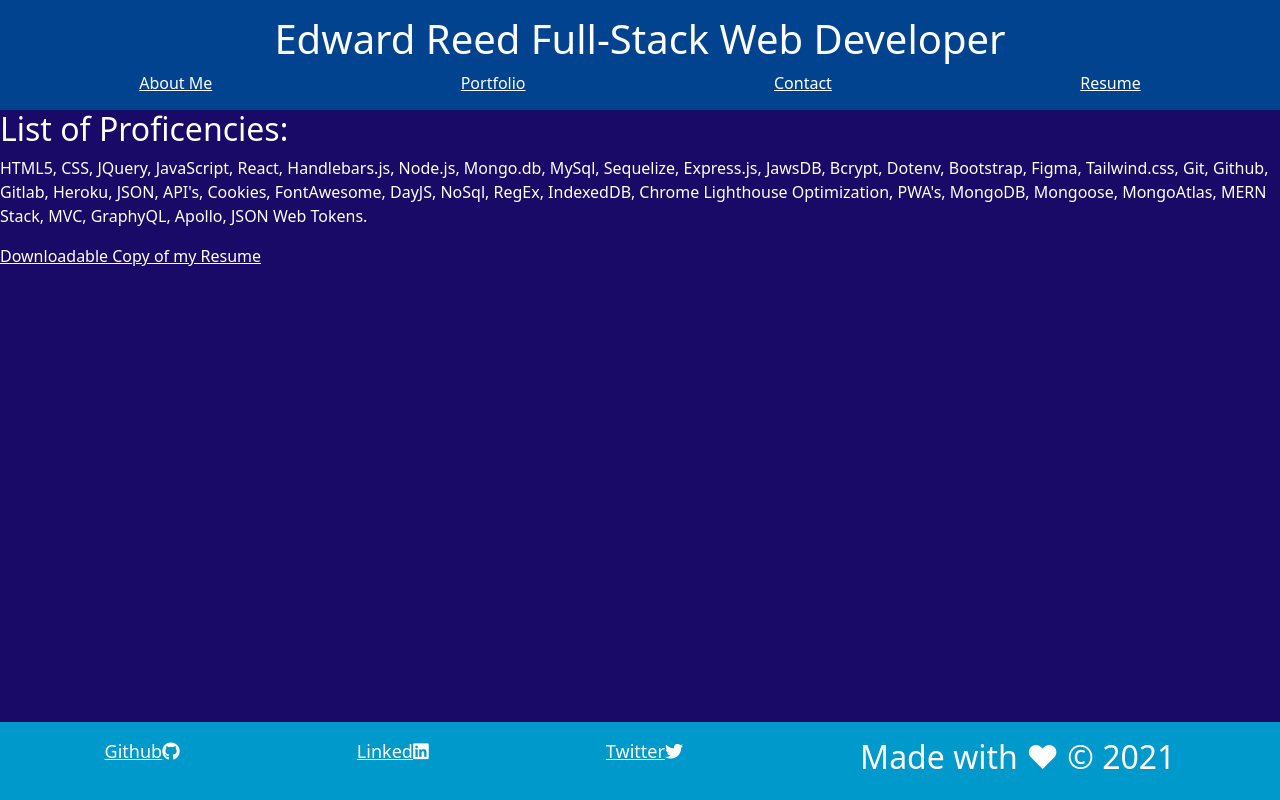
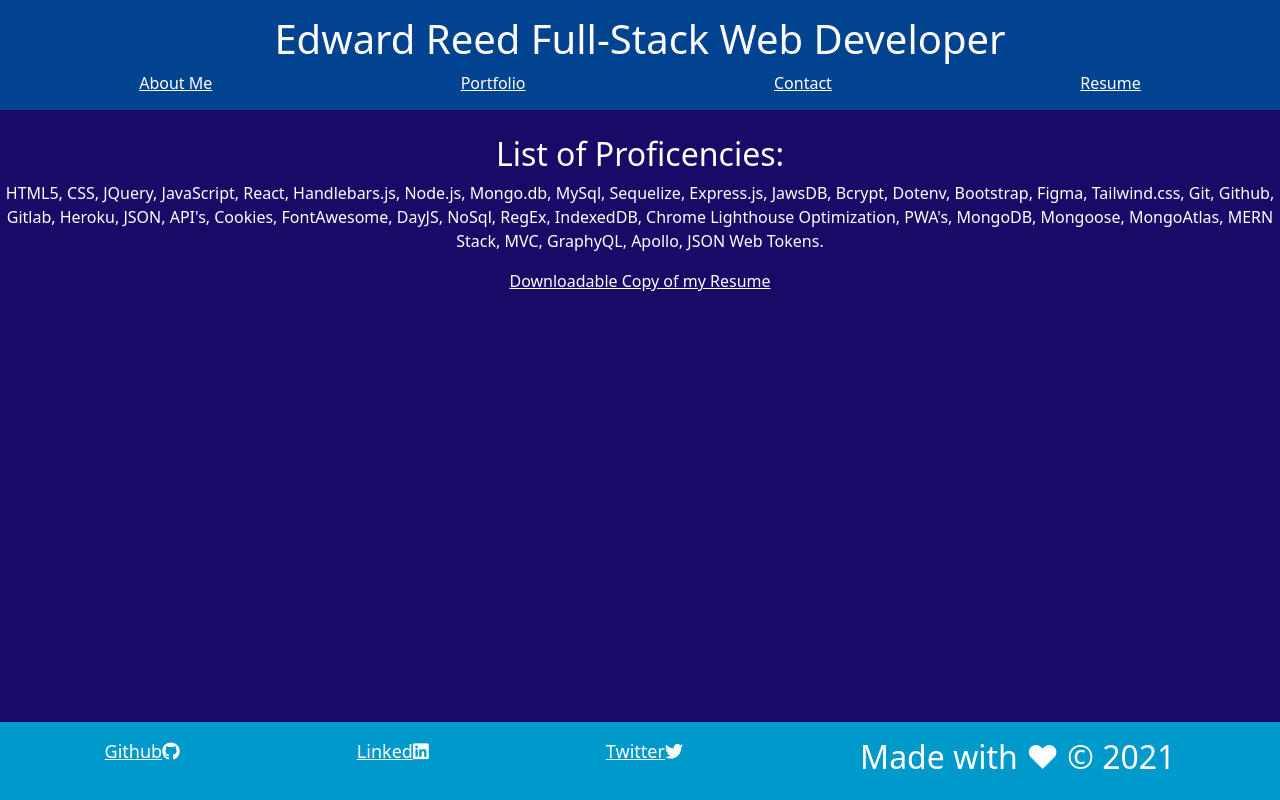
Before and after one commit to relentlessreed/week20, a React (Create React App) app: page /resume in a window 1280 px wide. Built offline with nearby package versions, Linux system fonts and the light colour scheme.

Commit message:
Final tweaks on resume page

```diff
--- a/src/pages/Resume.js
+++ b/src/pages/Resume.js
@@ -2,10 +2,12 @@ import React from 'react';
 
 export default function Resume() {
   return (
-    <div id="resumeLink">
-      <h2>List of Proficencies:</h2>
-      <p>HTML5, CSS, JQuery, JavaScript, React, Handlebars.js, Node.js, Mongo.db, MySql, Sequelize, Express.js, JawsDB, Bcrypt, Dotenv, Bootstrap, Figma, Tailwind.css, Git, Github, Gitlab, Heroku, JSON, API's, Cookies, FontAwesome, DayJS, NoSql, RegEx, IndexedDB, Chrome Lighthouse Optimization, PWA's, MongoDB, Mongoose, MongoAtlas, MERN Stack, MVC, GraphyQL, Apollo, JSON Web Tokens.</p>
-      <a href="https://drive.google.com/file/d/1rkI5SJqf7dZ4kHVvZjpA8B05CBgIEd06/view?usp=sharing" target="_blank" rel="noreferrer">Downloadable Copy of my Resume</a>
+    <div class="resumePageBody">
+      <div id="resumePageText">
+        <h2>List of Proficencies:</h2>
+        <p>HTML5, CSS, JQuery, JavaScript, React, Handlebars.js, Node.js, Mongo.db, MySql, Sequelize, Express.js, JawsDB, Bcrypt, Dotenv, Bootstrap, Figma, Tailwind.css, Git, Github, Gitlab, Heroku, JSON, API's, Cookies, FontAwesome, DayJS, NoSql, RegEx, IndexedDB, Chrome Lighthouse Optimization, PWA's, MongoDB, Mongoose, MongoAtlas, MERN Stack, MVC, GraphyQL, Apollo, JSON Web Tokens.</p>
+        <a href="https://drive.google.com/file/d/1rkI5SJqf7dZ4kHVvZjpA8B05CBgIEd06/view?usp=sharing" target="_blank" rel="noreferrer">Downloadable Copy of my Resume</a>
+      </div>
     </div>
   );
 }
--- a/src/style.css
+++ b/src/style.css
@@ -209,6 +209,13 @@ img {
   max-height: 200px;
 }
 
+.resumePageBody {
+  display: flex;
+  justify-content: center;
+  align-content: center;
+}
+
 #resumePageText {
+  padding-top: 25px;
   text-align: center;
 }
```
